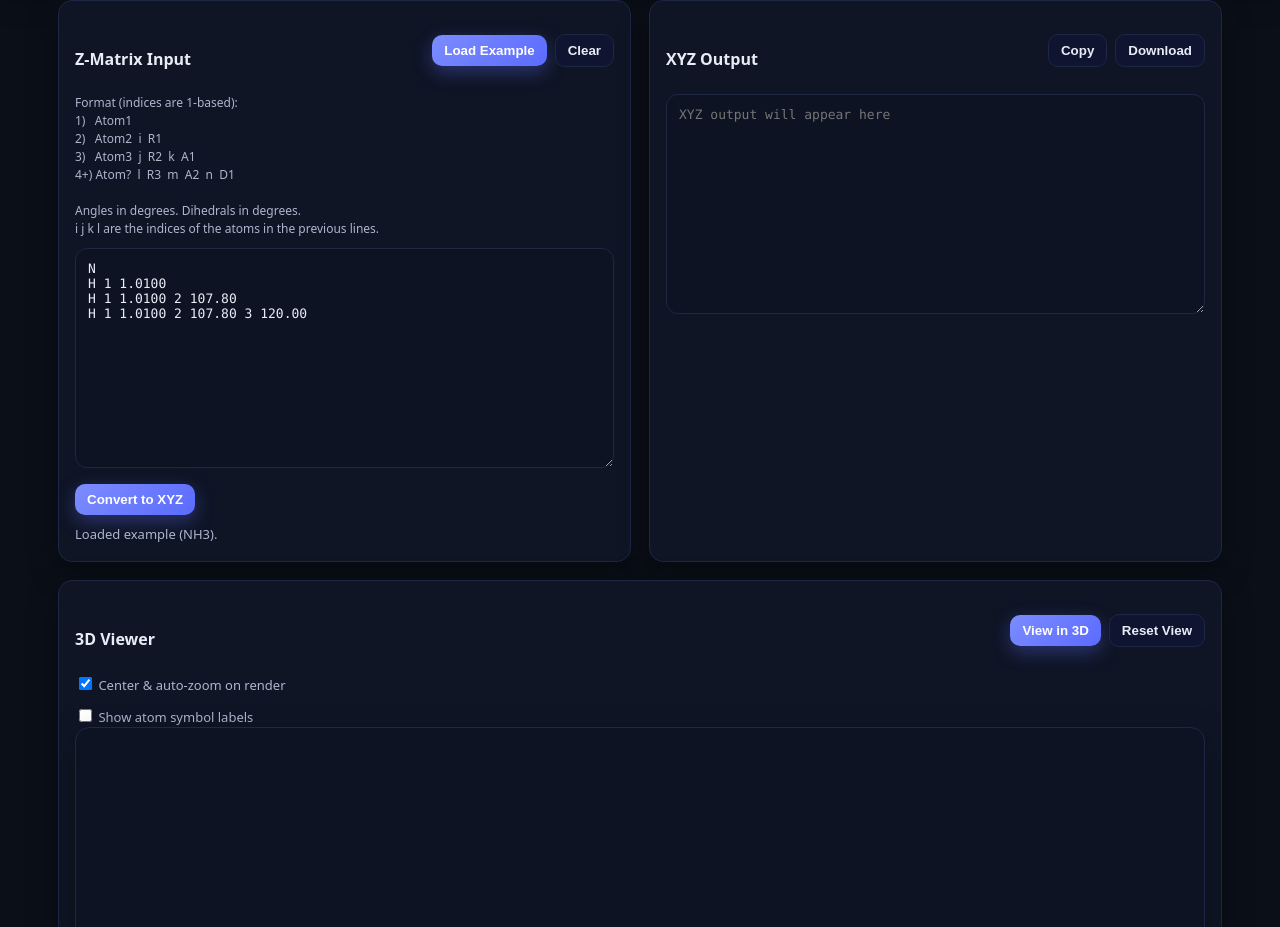
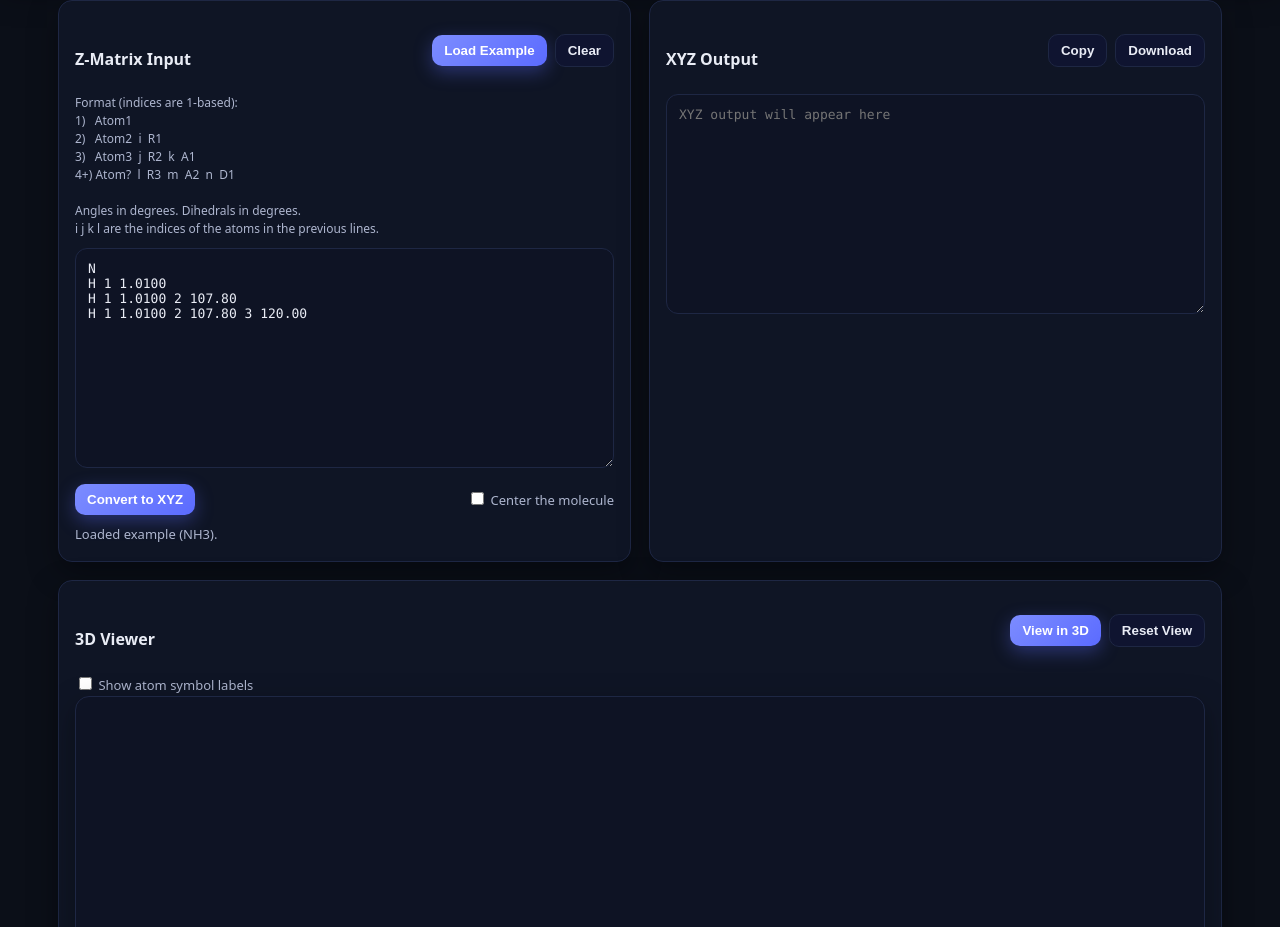
Before and after one commit to jiko-learn/zmat2xyz, a plain HTML site: page index.html in a window 1280 px wide. Shown: the part 257-1184 px from the top of the page. Drawn offline with Linux system fonts and the light colour scheme.

Commit message:
move options to their related blocks

```diff
--- a/index.html
+++ b/index.html
@@ -35,6 +35,7 @@
         <textarea id="zmatInput" placeholder="Enter your Z-Matrix here..." spellcheck="false"></textarea>
         <div class="row gap">
           <button id="convertBtn" type="button">Convert to XYZ</button>
+          <label><input type="checkbox" id="centerCheckbox"> Center the molecule</label>
         </div>
         <div id="message" role="alert" aria-live="polite"></div>
       </section>
@@ -59,9 +60,6 @@
           </div>
         </div>
         <div class="row">
-          <label><input type="checkbox" id="centerCheckbox" checked> Center & auto-zoom on render</label>
-        </div>
-        <div class="row">
           <label><input type="checkbox" id="showLabelsCheckbox"> Show atom symbol labels</label>
         </div>
         </div>
```
Also changed, not shown: 1 other file.
